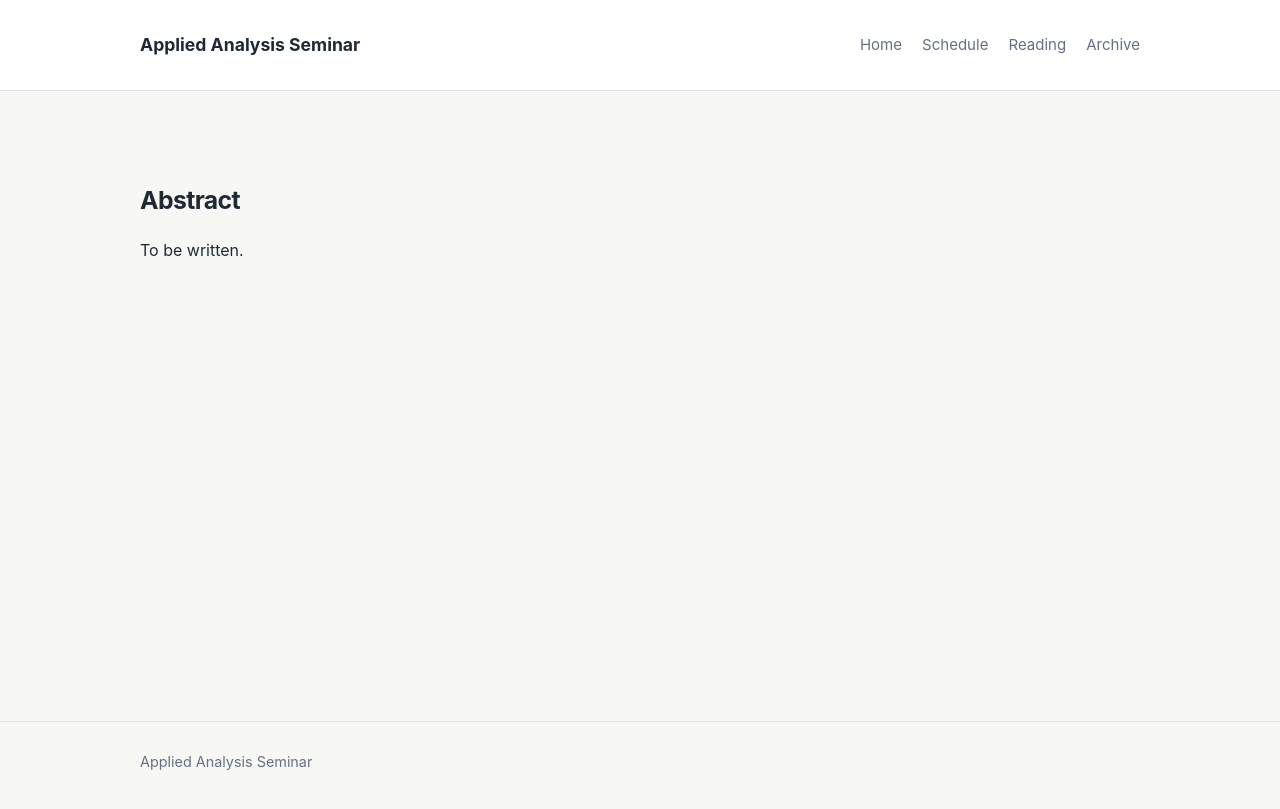
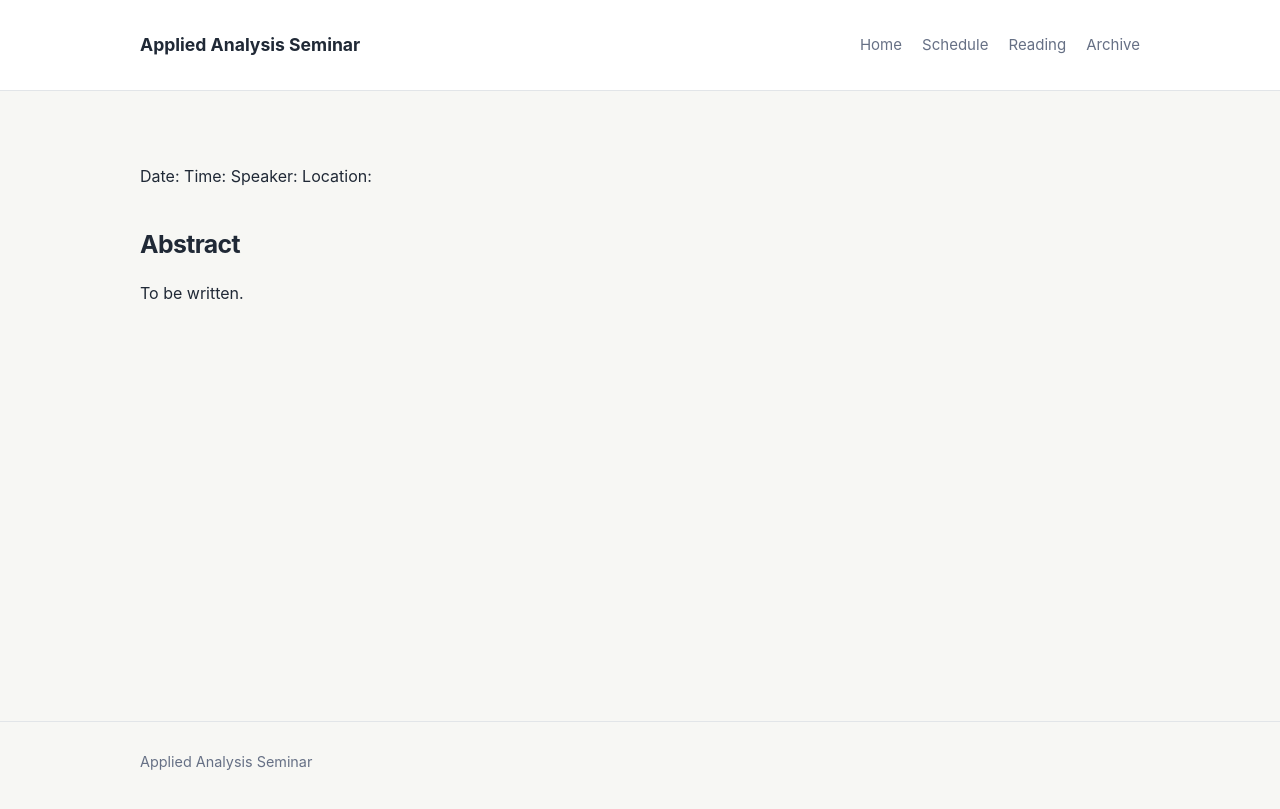
Before and after one commit to gvpantazis/math-seminar, a Jekyll site: the page built from _talks/2026-10-20-example.md, in a window 1280 px wide. Shown: the top 809 px of the page. Built offline with Jekyll 4.4.1, drawn with Linux system fonts in a browser that asks for light colours; part of the change alters nothing that is shown.

Commit message:
Update 2026-10-20-example.md

```diff
--- a/_talks/2026-10-20-example.md
+++ b/_talks/2026-10-20-example.md
@@ -10,7 +10,12 @@ categories:
   - Analysis
   - PDEs
 ---
+{{ talk.title }}
 
+Date: {{ talk.date | date: "%A, %B %-d, %Y" }}
+Time: {{ talk.time }}
+Speaker: {{ talk.speaker }}
+Location: {{ talk.location }}
 ## Abstract
 
 To be written.
```
